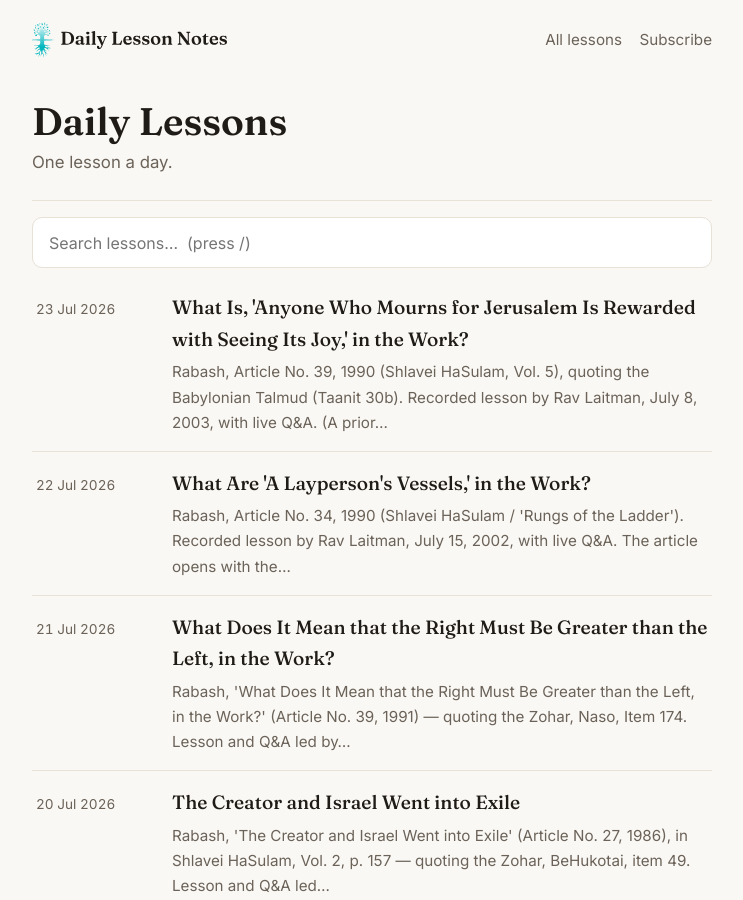
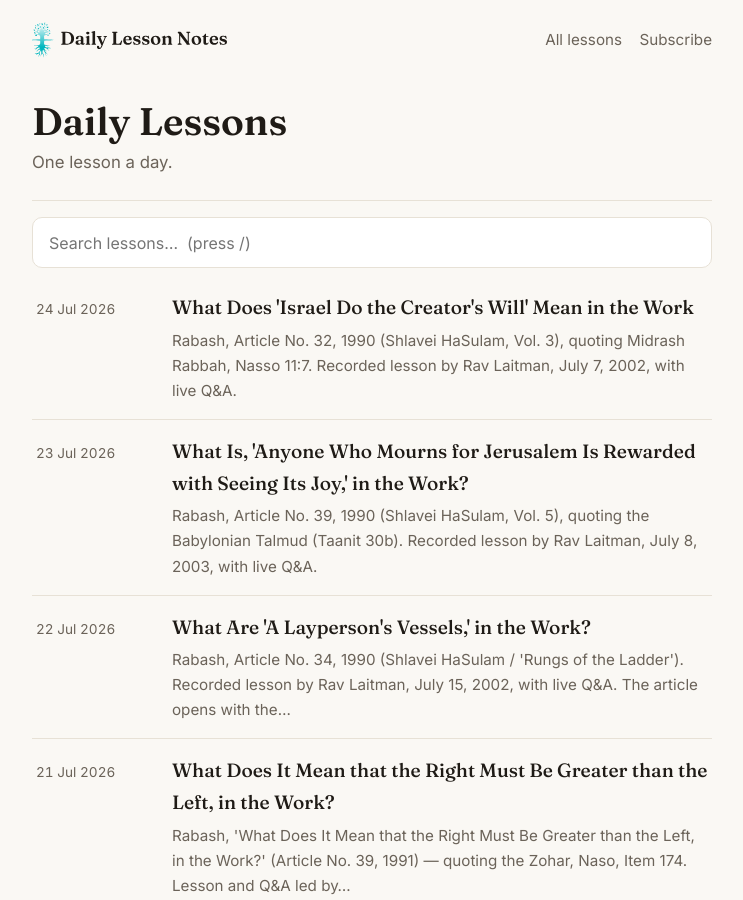
Before and after one commit to BB-Docs/BB-Docs.github.io, a Jekyll site: the page built from index.html, in a window 1280 px wide and 900 px high. Shown: the whole window, without its empty margins (268-1011 px from the left). Built offline with Jekyll 4.4.1, drawn with Linux system fonts in a browser that asks for light colours; the list of posts is cut into pages by our own code; some of the changed lines change nothing that is shown.

Commit message:
Publish lessons: 1 new, 1 updated

```diff
--- a/_posts/2026-07-23-what-is-anyone-who-mourns-for-jerusalem-is-rewarded-with-seeing-its.md
+++ b/_posts/2026-07-23-what-is-anyone-who-mourns-for-jerusalem-is-rewarded-with-seeing-its.md
@@ -1,12 +1,12 @@
 ---
 title: "What Is, 'Anyone Who Mourns for Jerusalem Is Rewarded with Seeing Its Joy,' in the Work?"
-subtitle: "Rabash, Article No. 39, 1990 (Shlavei HaSulam, Vol. 5), quoting the Babylonian Talmud (Taanit 30b). Recorded lesson by Rav Laitman, July 8, 2003, with live Q&A. (A prior…"
+subtitle: "Rabash, Article No. 39, 1990 (Shlavei HaSulam, Vol. 5), quoting the Babylonian Talmud (Taanit 30b). Recorded lesson by Rav Laitman, July 8, 2003, with live Q&A."
 date: 2026-07-23
 ---
 
 ### Opening
 
-After a brief personal reflection carried over from the prior session, the group reads and works through Rabash's article on mourning for Jerusalem — tracing how the will to receive develops in coarseness across "roots" one through four, and how a screen, correction, and the middle line get built on top of it (the article-reading portion, not summarized here, per scope). The Q&A that follows takes up one connected question from several angles: is the desire to bestow that a person acquires genuinely something new, created by the person himself — or is it borrowed, already the Creator's? And since the Creator's actual qualities are hidden from us, how does a person even come to recognize them and start working with them at all? The session closes with the group sharing impressions and naming what they're taking into their Ten.
+After a brief personal reflection carried over from the prior session, the group reads and works through Rabash's article on mourning for Jerusalem — tracing how the will to receive develops in coarseness across "roots" one through four, and how a screen, correction, and the middle line get built on top of it (the article-reading portion, not summarized here, per scope). The Q&A that follows takes up one connected question from several angles: is the desire to bestow that a person acquires genuinely something new, created by the person himself — or is it borrowed, already the Creator's? And since the Creator's actual qualities are hidden from us, how does a person even come to recognize them and start working with them at all?
 
 ## Part 1 — Two Kinds of "Existence from Absence"
 
@@ -92,16 +92,6 @@ He extended this to explain why the Creator's actions can feel painful while His
 
 > "In the Creator, there are no intentions and actions separately — but toward us, His action can seem bad, and we realize that His intentions are revealed to us as good because we attain them through our vessels. The act can be reception, but the intention is bestowal... It's like a doctor. I had an operation — I remember, before it, he sat on my chest, a big, strong man, and said, 'Now I'll give you a bad feeling.' He drilled a hole in me without any anesthesia, because I was in a state where I couldn't wait. I lost consciousness and regained it, but I remember I had no hatred toward him. He hurts you, he gives you pain that makes you want to die just to get away from it — but you don't feel hatred toward it. To me, this is a very good discernment: the intention completely controls the action."
 
-## Part 7 — Closing: Sharing Impressions and Carrying the Lesson Into the Ten
-
-Once the Q&A closed, Rav Laitman opened the floor for the group to share impressions and name what they were taking into their Ten. Several friends spoke to the same throughline — the transition from will to receive to will to bestow, and the reforming light that makes it possible:
-
-> "Especially, you know, Rav was talking about how the transition from will to receive to will to bestow happens — that was pretty amazing, the level of detail he went into... To draw the reforming light together — that is the work. That was a common thread."
-
-One participant, joining from Egypt near dawn, tied the lesson back to its own theme of pleasure found specifically in bestowal:
-
-> "One of the things I admire a lot is Rav talks about how there is a pleasure in the giving. Giving is a quality of the Creator, and if we are to achieve equivalence of form, we are trying to become like the Creator — we have to mimic his good qualities, so that quality of restoring for sure absolutely brings pleasure. He also talked about the importance of intention — that you have to have the right intention, and pray for doing things with the right intention... I'm happy every time I join you."
-
 ## Key Themes & Takeaways
 
 1. A person's desire to receive is the one thing genuinely "existence from absence" — brought into being with no root in the Creator, who has none. The desire to bestow a person subsequently acquires is not: it is "existence from existence," learned from and given by the Creator Himself.
--- /dev/null
+++ b/_posts/2026-07-24-what-does-israel-do-the-creator-s-will-mean-in-the-work.md
@@ -0,0 +1,132 @@
+---
+title: "What Does 'Israel Do the Creator's Will' Mean in the Work"
+subtitle: "Rabash, Article No. 32, 1990 (Shlavei HaSulam, Vol. 3), quoting Midrash Rabbah, Nasso 11:7. Recorded lesson by Rav Laitman, July 7, 2002, with live Q&A."
+date: 2026-07-24
+---
+
+### Opening
+
+After a short personal reflection carried over from the prior session, the group turns to an archival lesson: Rav Laitman's own July 7, 2002 teaching on Rabash's article about what it means for "Israel" to do the Creator's will. The lesson opens by drawing a hard line between the "landlord" (Baal Bait) — someone who works straightforwardly for reward, according to his own nature — and the "real worker," who acquires a screen and works against nature, aiming only to bestow. From there the teaching turns practical and personal: how does a person check whether he's actually progressing toward "in order to bestow," without either despairing at how much evil keeps surfacing, or turning that struggle into a source of pride? The live Q&A that follows takes this into two concrete directions: what can a person actually *do* for a friend, even with mixed motives, and could society's role — the recognition of evil, the sense of the goal's importance — simply be purchased?
+
+## Part 1 — The Landlord and the Real Worker
+
+The lesson opens with a distinction Rav Laitman draws directly from the article:
+
+> "A landlord is someone who goes straight, directly according to his nature, according to the will to receive that the Creator created in him. Openly, before his eyes, he works and demands reward, and works according to reward and punishment, and understands that the way he works is all well and good. To this extent, we know it is possible to reveal very small pleasures in the will to receive — only what can be received in order to receive. In the end, the pleasures are called corporeal or animal pleasures, called that because of the intention to receive. This is how the entire world runs after these pleasures, knowing that according to the effort, it will have reward according to its labor."
+
+Against this stands the "real worker":
+
+> "Those who enter into real work do not work according to the will to receive and the pleasure opposite it, but go to acquire a screen that separates the will to receive from pleasure, and work according to the principle of how much it is possible to bestow — in a way opposite to the initial nature that exists in reality."
+
+The practical difference: the landlord earns more the harder he works his will to receive. The real worker, developing a will to bestow, has to examine his results through the eyes of bestowal — not through the eyes of reception.
+
+## Part 2 — You Can't Check One Vessel Against Another
+
+Rav Laitman names a confusion almost everyone hits: a person is in a group, a study, a method, building a vessel of bestowal — but keeps measuring that vessel against his old standard, the will to receive.
+
+> "I am in a society, a method, a study, a guidance in which I'm going to build a vessel of the will to bestow. But I check this vessel by how much I receive according to my initial nature, the will to receive — and then, of course, I find I have nothing. Even worse, every single day I feel myself becoming emptier."
+
+His response is that this isn't a sign of failure — it's simply the wrong ruler:
+
+> "This is correct — because we build one vessel and check its filling according to a second vessel. It won't work."
+
+He ties this back to a working definition of spirituality itself:
+
+> "Spirituality is not that I will have additional pleasures. Spirituality is called 'in order to bestow.' That's the definition of what spirituality is."
+
+## Part 3 — Why Feeling Worse Is the Reward
+
+Rav Laitman reframes the growing sense of one's own ego as good news, not bad:
+
+> "The more he discovers that his nature is worse — that in his will to receive he is more egoistic each time and farther from the will to bestow — he should see that a vessel is being revealed to him, and that is his reward. He should be happy about it."
+
+He backs this with a quote from Baal HaSulam:
+
+> "As Baal HaSulam says in the introduction to the Study of the Ten Sefirot — only the heroes whose patience stood by them defeated the guards who stand at the entrance, and so entered the king's palace, only through patience: continuing to discover the evil, continuing to feel that it's unpleasant, that one is weak — but seeing this each time as a good result, an addition to the vessels of bestowal."
+
+But he's careful about *how* this revealed weakness should be held. It shouldn't become something sweetened, and it shouldn't become a badge of pride either:
+
+> "The whole path really needs to be such that in our society we value the revelation of evil — not that the evil itself should become sweet or good for us. No. Otherwise it would no longer be evil. Rather, the revelation of weakness should be, for us, a sign of goodness. We should not take pride in it — otherwise we turn it once again into a shell, a Klipa. And we should not rejoice in it either, the way one might enjoy suffering, as a kind of masochism — that too is a shell. It simply needs to be an appreciation of what is happening now: that new stages toward 'in order to bestow' are being revealed to me."
+
+## Part 4 — Living by Signs You Don't Yet Understand
+
+Rav Laitman is candid that "in order to bestow" remains, for now, mostly a phrase rather than a felt reality:
+
+> "We do not know what 'in order to bestow' is, and in general, what we are heading toward. We do not know. But according to what is being revealed to me on the path, I see that I am heading toward something that is the opposite of nature. I don't know how it operates on me — they say the surrounding light operates on me — I also don't know how it suddenly changes, or why it even comes to me, through what efforts. I don't really know. But you see that it's happening."
+
+What can be tracked, he says, are the signs themselves — and the signs are simply the evil being revealed:
+
+> "What matters is that you see signs along the way — these signs are the revelation of the evil within you. You already feel the will to receive as evil, and that's something you begin to suffer from — to be ashamed of, so to speak."
+
+He draws a careful distinction between being happy about the *fact* that truth is being revealed, and wanting to stay comfortably stuck in a low state:
+
+> "If you look at all these things as signs given to you — an instruction manual that says this is how it should be — then you can already be happy about it. Not happy that you're confused, or despairing, or lacking strength, but that the state itself, the truth, is being revealed to you. But if you're happy about the state itself in the sense that you don't want to continue, then you're a fool sitting with folded hands, eating his own flesh. It's not that I'm dissatisfied with this place — I'm grateful this state has come to me. From here, I can continue."
+
+And he grounds the whole discussion in why any of this is even intelligible before "in order to bestow" is actually attained:
+
+> "Although I'm still in the will to receive, I already understand what it means to bestow, in contrast to it. Why do I understand? Because I'm already beginning to see that I suffer from the will to receive in some way — and that's only because, in contrast to it, the light has been revealed. The difference between the qualities of the light and the qualities of my will to receive evokes in me the feeling of shame, the feeling of suffering."
+
+## Part 5 — Q&A: What Can I Actually Do for a Friend?
+
+A student asked what concrete actions — even artificial ones — a person can take toward a friend that resemble bestowal. Rav Laitman's answer stayed deliberately small and practical:
+
+> "If, let's say, I like flowers, you could bring me flowers. If I can't get up to study, you wake me up, you bring me to study. If you know it will be good for me to feel some kind of reminder during the day, a warm reminder — then call me, remind me. Anything that can be beneficial for the sake of the goal."
+
+He didn't treat mixed or self-interested motives as disqualifying:
+
+> "The fact that I now want to achieve the goal through my egoism — it's correct. So what? If I want to use the egoism, what else can I use? What else do I have at my disposal? Only that. I should not be ashamed of it. I should operate as I am, with all my power in the right direction, as much as I understand it. And this will be revealed to me bit by bit — both the direction, and the power of my ego, and its willingness to go or not. This is called Lo Lishma."
+
+To explain how real annulment before a friend becomes possible, he reached for examples of total dependency:
+
+> "If I'm in some elite commando unit, and we truly depend on each other for life or death, then I have no choice, and I don't have a problem annulling myself before the others. This was true for me at several times in my life, in states where my life depended on other people — I annulled before them, and I even felt joy in it. Even in a hospital, let's say — someone comes to me and says, 'I'm not going to put you to sleep, I'm going to cut you open, I'm going to do some work in your body, correct you, and you'll be healthy, I'll save your life' — I kiss his hands, I pay him money, I want him to just go ahead and do it. Do I have a problem with it? I want to be his friend — he's bringing me to life. So my ego is working full volume just to connect to him. I search for how I can do good to him — so long as he'll save me."
+
+He added a smaller, everyday version of the same instinct: when his daughter calls and asks him for something, in that moment he is simply "Daddy" — nothing else about him matters.
+
+The point, applied to the group: this same inner awareness — "without him, I'm not going to make it" — needs to be cultivated toward a friend regarding the spiritual goal. Even where a person privately believes a friend is mistaken about something, and has no rational way to bridge that gap, he still has to annul himself before the friend, because the importance of the goal outweighs his individual ego.
+
+## Part 6 — Q&A: Could You Just Pay People to Encourage You?
+
+A second student pushed the logic further: if society is the biggest factor in a person's progress, and progress specifically comes through the recognition of evil, could both simply be bought? Could you hire people to shout that the Creator is great — or, alternatively, hire people to constantly berate you as "a piece of garbage, a little creature of reception," since the will to receive is just impressed by what it sees and hears, regardless of motive?
+
+Rav Laitman's answer distinguished sharply between the two halves of the question. On the first — paid encouragement — he said it would, in principle, actually work:
+
+> "All in all, I'm now in my will to receive, in my 'beast' — and my beast is impressed by what it hears, what it sees. If I could buy, with money, a million people who would constantly shout that the work of the Creator is important, and act before me as though they were truly worshipping — I pay them, I know in advance they're doing it only for the money — I would still be influenced by them. They give me strength, they give me an impression, an upliftment — I would truly go and acquire spirituality, and they'd earn their paycheck."
+
+That, he said, is essentially what a group already does — the only difference is who's in it:
+
+> "This is what we do in a society. Otherwise, we'd need around us the group of Rabbi Shimon, or people like that. And here they say, no — take ordinary people, just like you, who want to go toward the goal and make this effort together."
+
+But on the second half of the question — paying people to shame or shout at you — he drew a firm line:
+
+> "The recognition of evil should be the result of the influence of the surrounding light — not the result of someone shouting at you. If I yell at you that you're bad, you won't feel that you're bad — it won't help. What society does is stimulate you, provoke you to become more sensitive to the surrounding light, so that you draw more of it, discover more of it — and you should feel the results only in your own effort toward it. Shouting 'bad, bad, bad' at someone sometimes helps a little, in a human way, but our advancement should never come from negation, only from the positive side — from being drawn to the goal. And when it shines, according to the measure of my focus on the goal, I see the evil in me. From friends, I only need to receive the awareness of the importance of the Creator. That is all. This will never bring about real love of friends, or the correct result."
+
+Closing out the session, one participant summarized the takeaway in almost the same words: the revelation of evil should be the result of the surrounding light, not of someone shouting at you — from friends, all that's genuinely needed is the shared awareness of the goal's importance. (The recording cuts off shortly after, mid-transition to another example from the article.)
+
+## Key Themes & Takeaways
+
+1. Two paths of labor: the "landlord" (Baal Bait) works straightforwardly for reward, according to his own nature; the real worker acquires a screen and works against nature, measuring progress by the will to bestow rather than the will to receive.
+
+2. A vessel being built toward bestowal can't be checked against the standard of the will to receive — feeling emptier while building it isn't failure, it's simply the wrong ruler being applied.
+
+3. Spirituality isn't extra pleasure; it's defined precisely as "in order to bestow." Discovering one's own worsening nature is itself the reward, since it signals a vessel is being revealed.
+
+4. The right response to revealed evil is neither pride (which turns it into a shell) nor taking pleasure in the suffering itself (also a shell) — just plain appreciation that a new stage toward bestowal is being uncovered.
+
+5. A person can't know in advance what "in order to bestow" truly is, or how the surrounding light works on them — only the signs along the way, each new revelation of evil, confirm the direction.
+
+6. Concrete, even egoistically motivated, actions toward a friend (Lo Lishma) are legitimate steps; real annulment of ego before another person follows naturally once the stakes of dependence are truly felt, as in the commando-unit and surgery examples.
+
+7. The recognition of evil has to come from the surrounding light drawing a person toward the goal — not from being shamed or shouted at by others. From friends, all that's genuinely needed is a shared, reinforced sense of the goal's importance.
+
+## Key Terms & Concepts
+
+| Term | Definition |
+|---|---|
+| Baal Bait (Baalei Batim) | "Homeowner(s)" — Rabash's term for a person who works straightforwardly according to his own nature, openly seeking reward and punishment; contrasted here with the "real worker" who acquires a screen and works against nature, in order to bestow. |
+| Screen (Masach) | The acquired capacity to receive in order to bestow; described here as what separates the will to receive from pleasure, letting a person work by the principle of how much he can bestow rather than how much he can receive. |
+| Lo Lishma | "Not for Her sake" — working toward the goal while still using one's own egoistic motivation; treated in this lesson as a legitimate, even necessary, starting point rather than something to be ashamed of. |
+| Klipa / Klipot | Shell(s) — here used to describe two traps in how a person relates to revealed evil: taking pride in overcoming it, or taking pleasure in the suffering itself; both turn the revelation back into a shell. |
+| Surrounding Light (Ohr Makif) | The light not yet inside a person's vessel that nonetheless works on him from outside; identified here as the true source of the recognition of evil, as opposed to criticism or shouting from other people. |
+| Machsom | The barrier crossed once a person's entire vessel of the will to receive has been revealed and regretted, and he cries out for a screen to be different. |
+| Baal HaSulam | Rabbi Yehuda Ashlag, author of the Sulam commentary on the Zohar and founder of this teaching lineage; quoted here from the Introduction to the Study of the Ten Sefirot on patience defeating the "guards at the entrance." |
+| Rabash | Rabbi Baruch Shalom Ashlag, author of the article studied in this lesson ("What Does 'Israel Do the Creator's Will' Mean in the Work," Article No. 32, 1990). |
```
